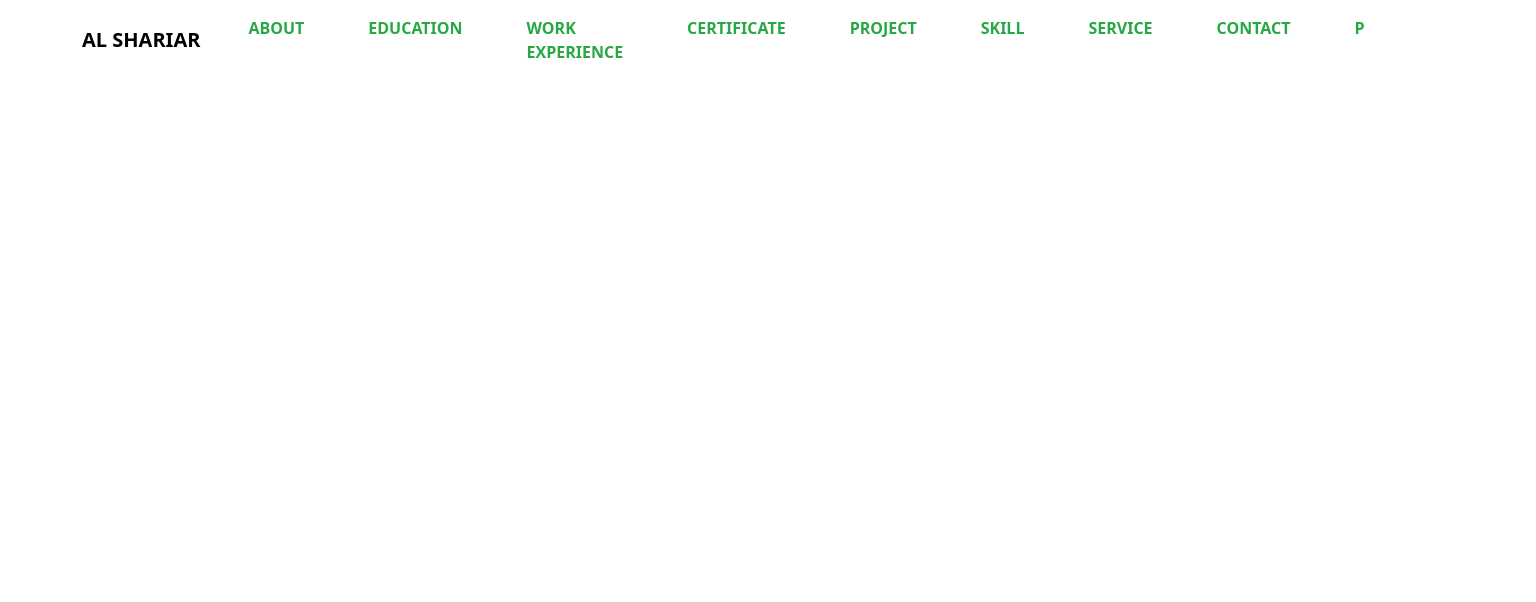
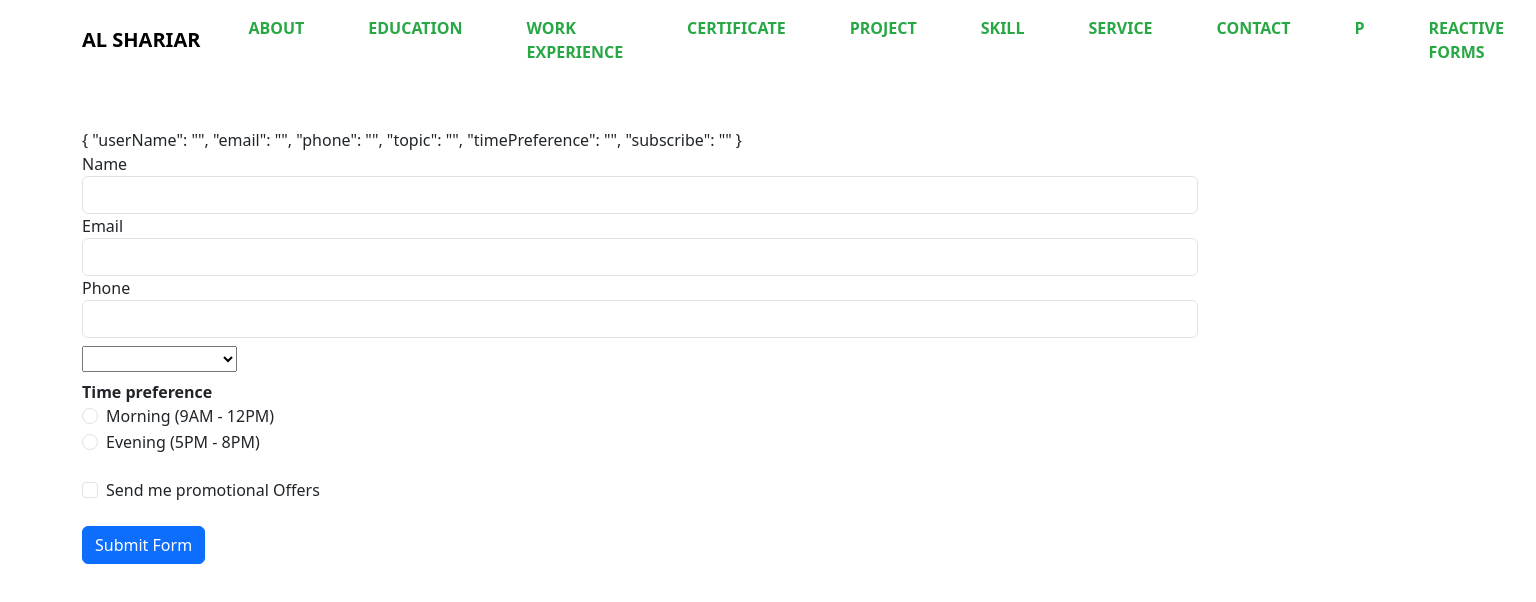
Before and after one commit to Shariarbup/al-shariar, an Angular app: page /reactive-forms in a window 1280 px wide. Before the commit this address led to /. Shown: the top 602 px of the page, 1536 px wide, since content can reach past the window. Built offline with nearby package versions, Linux system fonts and the light colour scheme.

Commit message:
added reactive-forms component and added template driven form in that component

```diff
--- a/src/app/app-routing.module.ts
+++ b/src/app/app-routing.module.ts
@@ -8,6 +8,7 @@ import { ProjectComponent } from './components/project/project.component';
 import { ContactComponent } from './components/contact/contact.component';
 import { PracticeComponent } from './components/practice/practice.component';
 import { FlexboxComponent } from './components/flexbox/flexbox.component';
+import { ReactiveFormsComponent } from './components/reactive-forms/reactive-forms.component';
 
 const routes: Routes = [
   {path: '',component: AboutComponent},
@@ -18,7 +19,8 @@ const routes: Routes = [
   {path: 'project',component: ProjectComponent},
   {path: 'contact',component: ContactComponent},
   {path: 'practice',component: PracticeComponent},
-  {path: 'flexBox',component: FlexboxComponent}
+  {path: 'flexBox',component: FlexboxComponent},
+  {path: 'reactive-forms',component: ReactiveFormsComponent}
 
 ];
 
--- a/src/app/components/navbar/navbar.component.html
+++ b/src/app/components/navbar/navbar.component.html
@@ -43,6 +43,9 @@
             <li class="nav-item px-lg-4">
               <a class="nav-link rounded" routerLink="/practice">P</a>
           </li>
+          <li class="nav-item px-lg-4">
+            <a class="nav-link rounded" routerLink="/reactive-forms">Reactive Forms</a>
+        </li>
           </ul>
         </div>
       </div>
--- /dev/null
+++ b/src/app/components/reactive-forms/reactive-forms.component.html
@@ -0,0 +1,46 @@
+<form #userForm="ngForm">
+
+    {{userForm.value | json }}
+
+    <div class="form-group">
+        <label>Name</label>
+        <input type="text" class="form-control" name="userName" ngModel>
+    </div>
+
+    <div class="form-group">
+        <label>Email</label>
+        <input type="email" class="form-control" name="email" ngModel>
+    </div>
+    <div class="form-group">
+        <label>Phone</label>
+        <input type="tel" class="form-control" name="phone" ngModel>
+    </div>
+
+    <div class="form-group" class="my-2">
+        <select class="custom-select" name="topic" ngModel>
+            <option selected>I am interested in</option>
+            <option *ngFor="let topic of topics">{{topic}}</option>
+        </select>
+    </div>
+
+    <div class="my-2">
+        <label><b>Time preference</b></label>
+        <div class="form-check">
+            <input type="radio" ngModel class="form-check-input" name="timePreference" value="morning">
+            <label for="form-check-label">Morning (9AM - 12PM)</label>
+        </div>
+        <div class="form-check">
+            <input type="radio" ngModel class="form-check-input" name="timePreference" value="evening">
+            <label for="form-check-label">Evening (5PM - 8PM)</label>
+        </div>
+    </div>
+
+    <div class="my-4">
+        <div class="form-check">
+            <input type="checkbox" name="subscribe" ngModel class="form-check-input">
+            <label for="form-check-label">Send me promotional Offers</label>
+        </div>
+    </div>
+
+    <button type="submit" class="btn btn-primary">Submit Form</button>
+</form>
--- /dev/null
+++ b/src/app/components/reactive-forms/reactive-forms.component.ts
@@ -0,0 +1,11 @@
+import { Component } from '@angular/core';
+
+@Component({
+  selector: 'app-reactive-forms',
+  templateUrl: './reactive-forms.component.html',
+  styleUrls: ['./reactive-forms.component.css']
+})
+export class ReactiveFormsComponent {
+  topics = ['Angular', 'React', 'Vue']
+
+}
```
Also changed, not shown: src/app/app.module.ts (+6 -2 lines), src/app/components/reactive-forms/reactive-forms.component.css (added), 1 other file (tests, documents, lock files or other folders).
